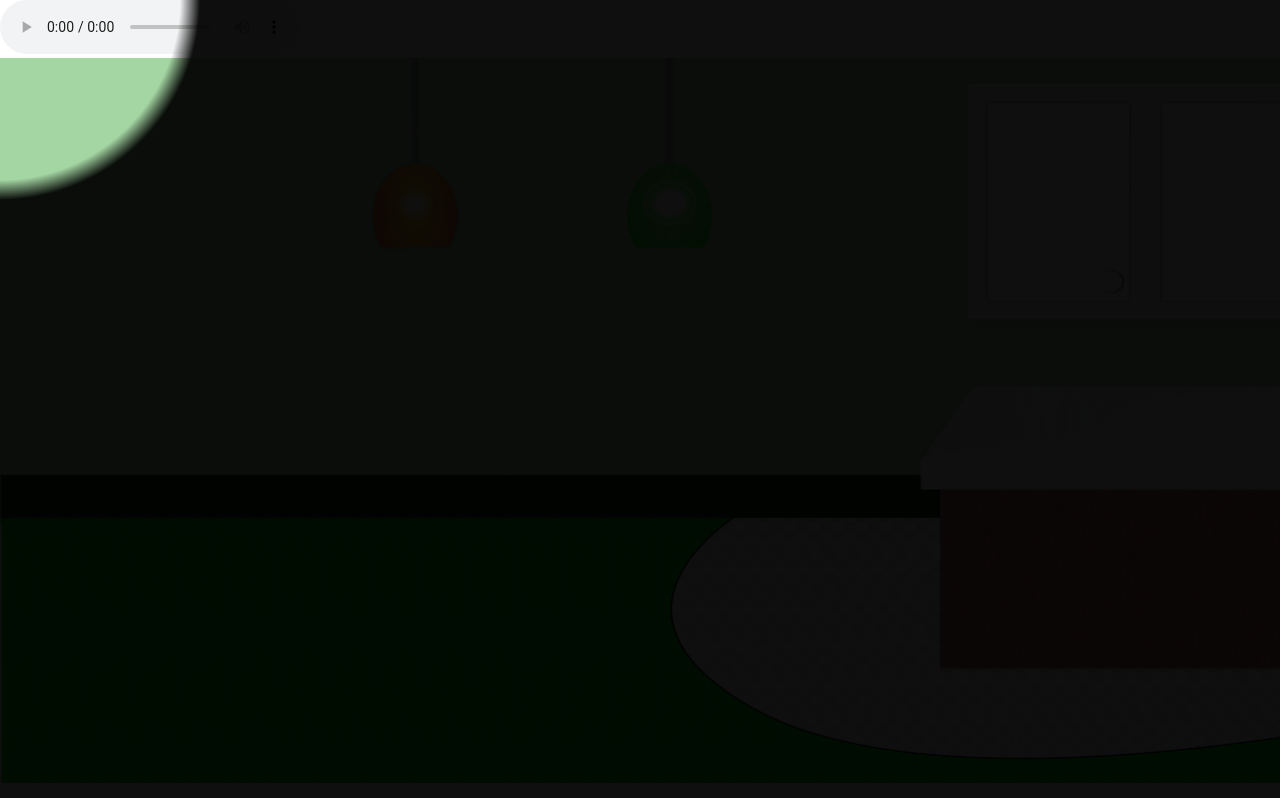
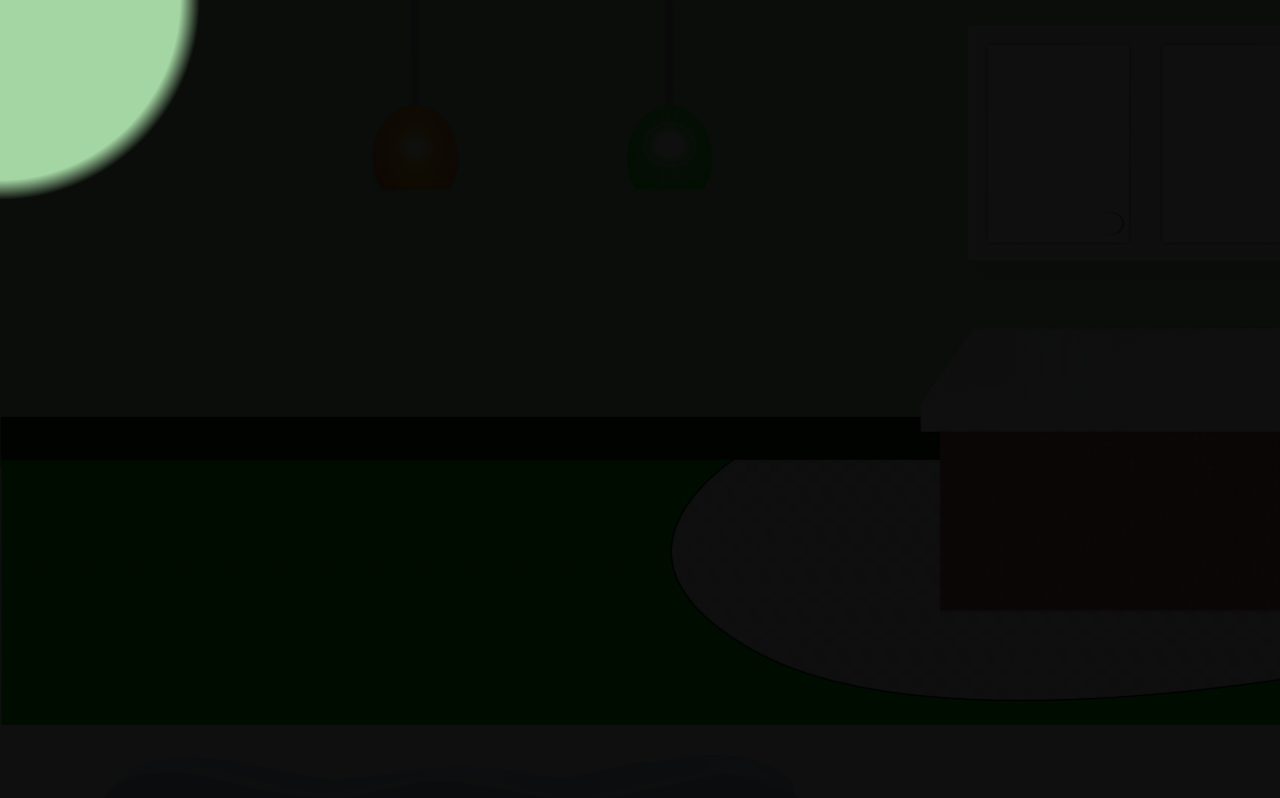
Before and after one commit to riabhatia24/SPIFIND-GSOC, a React app: page /level2 in a window 1280 px wide. Shown: the top 798 px of the page. Built offline with nearby package versions, Linux system fonts and the light colour scheme.

Commit message:
Audio Removed

```diff
--- a/src/levels/Level2.js
+++ b/src/levels/Level2.js
@@ -10,8 +10,6 @@ import Television from '../images/level2/Television.png'
 import Wall from '../images/level2/Wall.png'
 import Pokemon from '../images/level2/Pokemon.gif'
 import Spot from './Spotlight.js'
-import ReactAudioPlayer from 'react-audio-player';
-import Music from '../audio/Level.mp3'
 
 
 
@@ -23,7 +21,7 @@ export default class Level2 extends React.Component {
 	render() {
 		return (
 				<Scene>
-				    <ReactAudioPlayer src={Music} autoPlay controls volume={1} />
+
 					<Sobject name={'room'} xPos={0} yPos={0}>
 						<img src={Room} height="725" width="1536" />
 					</Sobject>
```
Also changed, not shown: 1 other file (tests, documents, lock files or other folders).
